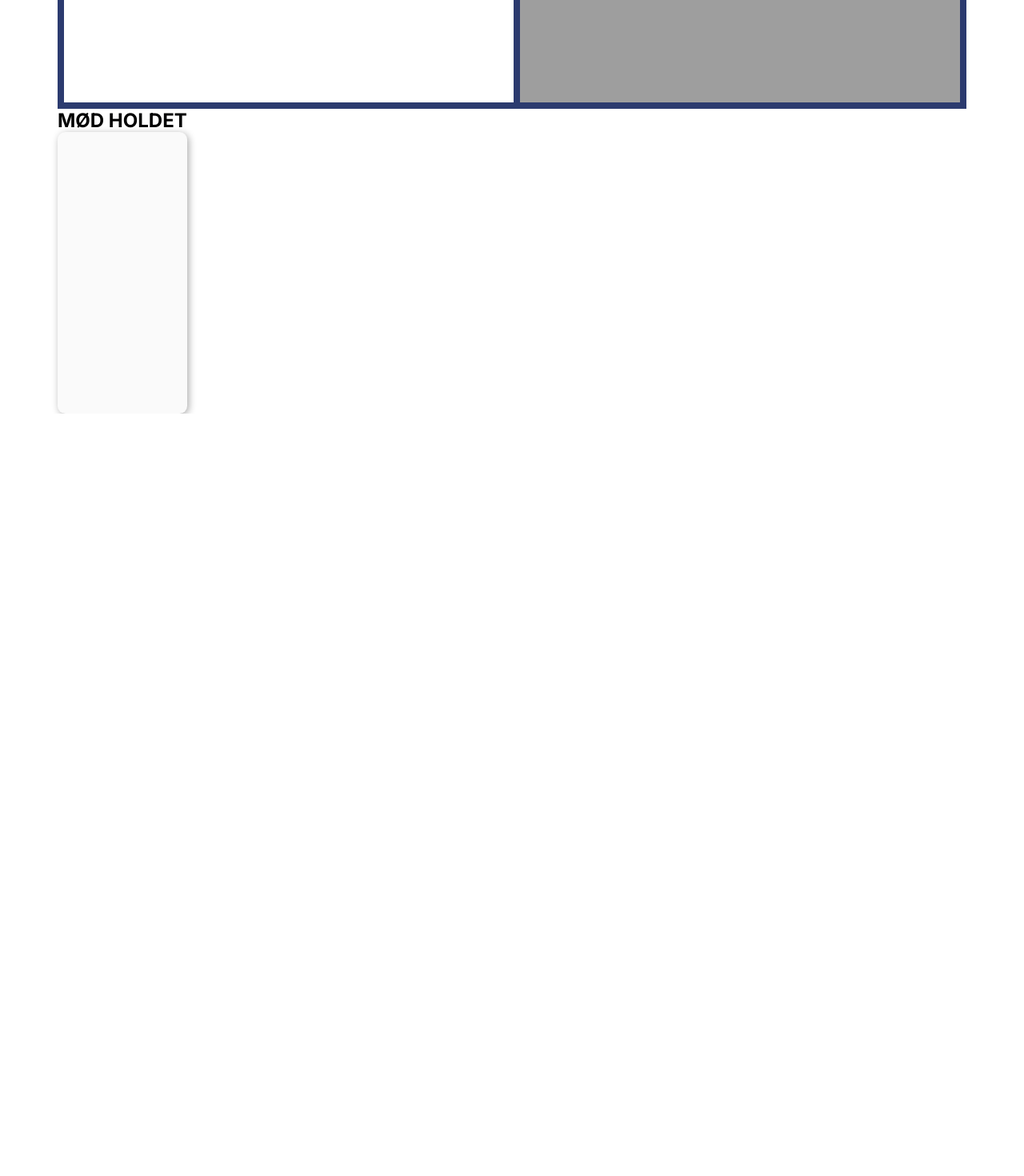
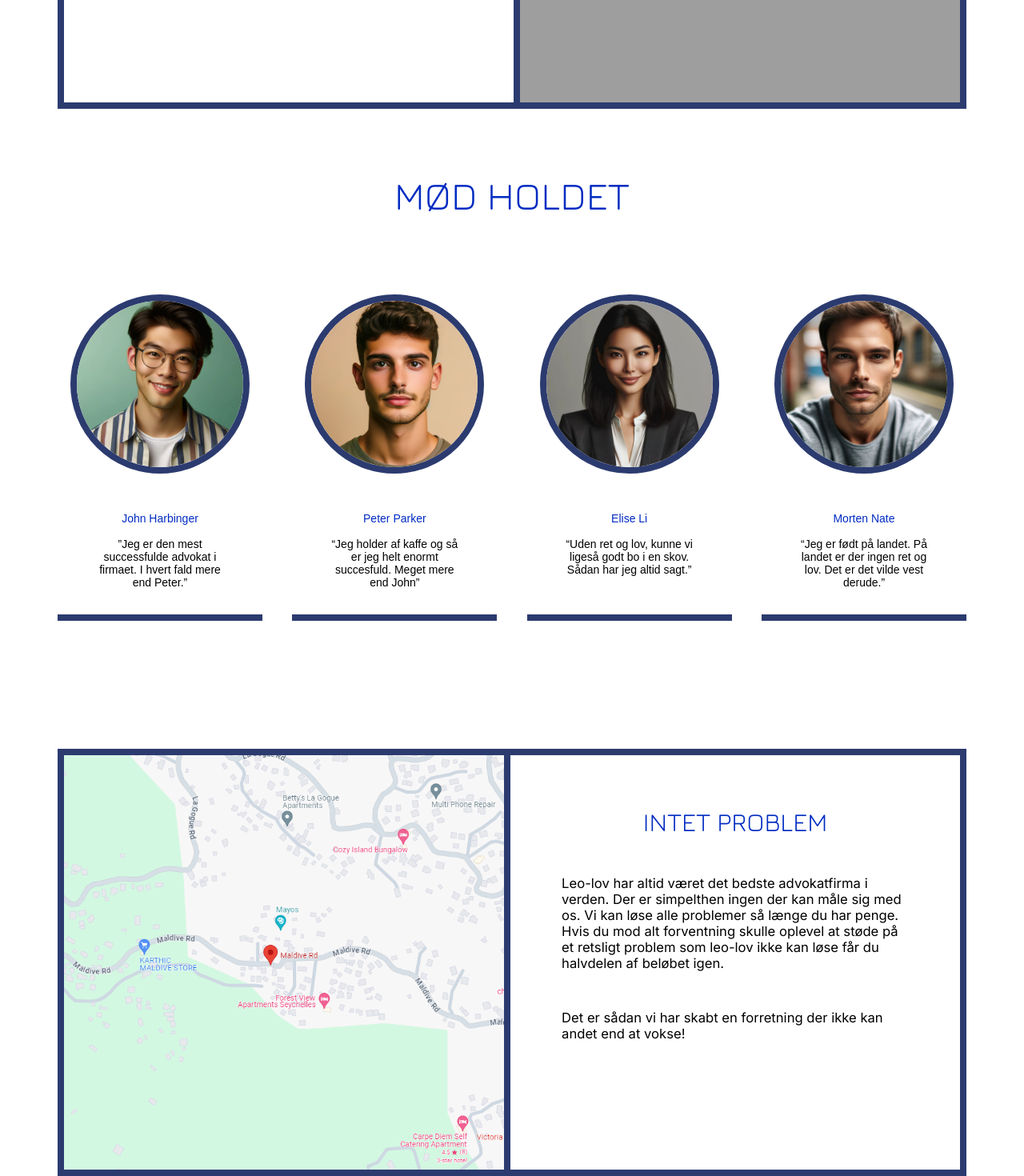
Before and after one commit to Razzoy/Leo-Lov_OnePage, a React (Vite) app in the folder Leo-Lov_project/: page / in a window 1280 px wide. Shown: the part 2208-3678 px from the top of the page at 80% size. Before the commit the page ends 2725 px from the top, so only its background shows below. Built offline with nearby package versions, Linux system fonts and the light colour scheme; grey boxes are pictures that could not be loaded.

Commit message:
update 20-8 v2

```diff
--- a/Leo-Lov_project/src/App.jsx
+++ b/Leo-Lov_project/src/App.jsx
@@ -9,7 +9,8 @@ import { About } from './components/About/About'
 import { AboutHeader } from './components/About/AboutHeader/AboutHeader'
 import { AboutText } from './components/About/AboutBody/AboutBody'
 import { Team } from './components/Team/Team'
-// import { Team}
+import { TeamHeader } from './components/Team/TeamHeader/TeamHeader'
+import { TeamBody } from './components/Team/TeamBody/TeamBody'
 
 const cardsArray = [
   {
@@ -31,6 +32,39 @@ const cardsArray = [
 ]
 
 const aboutArray = [
+  {
+    'Title1': 'INTET PROBLEM',
+    'TextContent1': 'Leo-lov har altid været det bedste advokatfirma i verden. Der er simpelthen ingen der kan måle sig med os. Vi kan løse alle problemer så længe du har penge. Hvis du mod alt forventning skulle oplevel at støde på et retsligt problem som leo-lov ikke kan løse får du halvdelen af beløbet igen.',
+    'TextContent2': 'Det er sådan vi har skabt en forretning der ikke kan andet end at vokse!',
+    'Title2': 'EVIG GARANTI',
+  },
+
+]
+
+const teamArray = [
+  {
+    'Src': 'John Harbinger.png',
+    'Name': 'John Harbinger',
+    'TextContent': '”Jeg er den mest successfulde advokat i firmaet. I hvert fald mere end Peter.”',
+  },
+  {
+    'Src': 'Peter Parker.png',
+    'Name': 'Peter Parker',
+    'TextContent': '“Jeg holder af kaffe og så er jeg helt enormt succesfuld. Meget mere end John”',
+  },
+  {
+    'Src': 'Elise Li.png',
+    'Name': 'Elise Li',
+    'TextContent': '“Uden ret og lov, kunne vi ligeså godt bo i en skov. Sådan har jeg altid sagt.”',
+  },
+  {
+    'Src': 'Morten Nate.png',
+    'Name': 'Morten Nate',
+    'TextContent': '“Jeg er født på landet. På landet er der ingen ret og lov. Det er det vilde vest derude.”',
+  }
+]
+
+const mapArray = [
   {
     'Title1': 'INTET PROBLEM',
     'TextContent1': 'Leo-lov har altid været det bedste advokatfirma i verden. Der er simpelthen ingen der kan måle sig med os. Vi kan løse alle problemer så længe du har penge. Hvis du mod alt forventning skulle oplevel at støde på et retsligt problem som leo-lov ikke kan løse får du halvdelen af beløbet igen.',
@@ -70,10 +104,24 @@ function App() {
           </About>
         ))}
       </Section>
+      <h2 id='lawyer'>MØD HOLDET</h2>
       <Section layout='sectionTeam'>
-        <Team>
+        {teamArray.map((item) => (
+          <Team key={item.Title}>
+            <TeamHeader image = {item.Src}></TeamHeader>
+            <TeamBody header = {item.Name} text = {item.TextContent}></TeamBody>
+          </Team>
+        ))}
+      </Section>
 
-        </Team>
+      <Section>
+        {aboutArray.map((item) => (
+          <About layout='sectionMap' key={item.Title1}>
+            <AboutHeader title={item.Title1}></AboutHeader>
+            <AboutText bodyText={item.TextContent1}></AboutText>
+            <AboutText bodyText={item.TextContent2}></AboutText>
+          </About>
+        ))}
       </Section>
     </>
   )
--- a/Leo-Lov_project/src/App.scss
+++ b/Leo-Lov_project/src/App.scss
@@ -14,3 +14,12 @@ html {
     scroll-behavior: smooth;
     scroll-padding-top: 4rem;
 }
+
+h2{
+    font-family: $font-jura;
+    text-align: center;
+    font-size: 3rem;
+    font-weight: 400;
+    color: $primary-color;
+    margin: 5rem 0;
+}
--- a/Leo-Lov_project/src/components/About/About.module.scss
+++ b/Leo-Lov_project/src/components/About/About.module.scss
@@ -46,3 +46,9 @@
         border-right: 0.25rem solid $secondary-color;
     }
 }
+
+.sectionMap{
+    .image{
+        background-image: url('../../assets/leolov-location.PNG');
+    }
+}
--- a/Leo-Lov_project/src/components/Team/Team.jsx
+++ b/Leo-Lov_project/src/components/Team/Team.jsx
@@ -3,7 +3,7 @@ export function Team(props) {
     return (
         <>
             <div className={style.teamContainer}>
-                <h2>MØD HOLDET</h2>
+
                 <div className={style.teamCards}>
                     {props.children}
                 </div>
--- a/Leo-Lov_project/src/components/Team/Team.module.scss
+++ b/Leo-Lov_project/src/components/Team/Team.module.scss
@@ -1,18 +1,34 @@
 @use "../../Global.scss" as *;
 
 .teamContainer {
-
-
     .teamCards {
-        box-shadow: 2px 2px 10px #00000055;
-        border-radius: 0.6rem;
         font-family: sans-serif;
         max-width: fit-content;
         display: flex;
         flex-direction: column;
-        background-color: $page-color;
         max-width: 14rem;
-        height: 20rem;
+        height: 24rem;
         padding: 1rem;
+        border-bottom: 0.5rem solid $secondary-color;
+        margin-bottom: 10rem;
+        img{
+            display: block;
+            border-radius: 50%;
+            border: 0.5rem solid $secondary-color;
+        }
+
+        h4, p{
+            font-weight: 400;
+            font-size: 14px;
+            text-align: center;
+            padding: 0 2rem;
+        }
+        h4{
+            color: $primary-color;
+            margin-top: 3rem;
+        }
+        p{
+            margin-top: 1rem;
+        }
     }
 }
--- a/Leo-Lov_project/src/components/Team/TeamBody/TeamBody.jsx
+++ b/Leo-Lov_project/src/components/Team/TeamBody/TeamBody.jsx
@@ -0,0 +1,10 @@
+export function TeamBody({ header = '!Missing HeaderText!', text = '!Missing Context!' }) {
+    return (
+        <>
+            <article>
+                <h4>{header}</h4>
+                <p>{text}</p>
+            </article>
+        </>
+    )
+}
--- a/Leo-Lov_project/src/components/Team/TeamHeader/TeamHeader.jsx
+++ b/Leo-Lov_project/src/components/Team/TeamHeader/TeamHeader.jsx
@@ -1,7 +1,7 @@
 export function TeamHeader({image = '!Missing Image!'}) {
     return (
         <>
-            <img src={image}/>
+            <img src={`../src/assets/teamImages/${image}`}></img>
         </>
     )
 }
```
Also changed, not shown: Leo-Lov_project/src/components/Map/Map.jsx (+9 -0 lines). Lines whose indentation alone changed are shown as unchanged.
